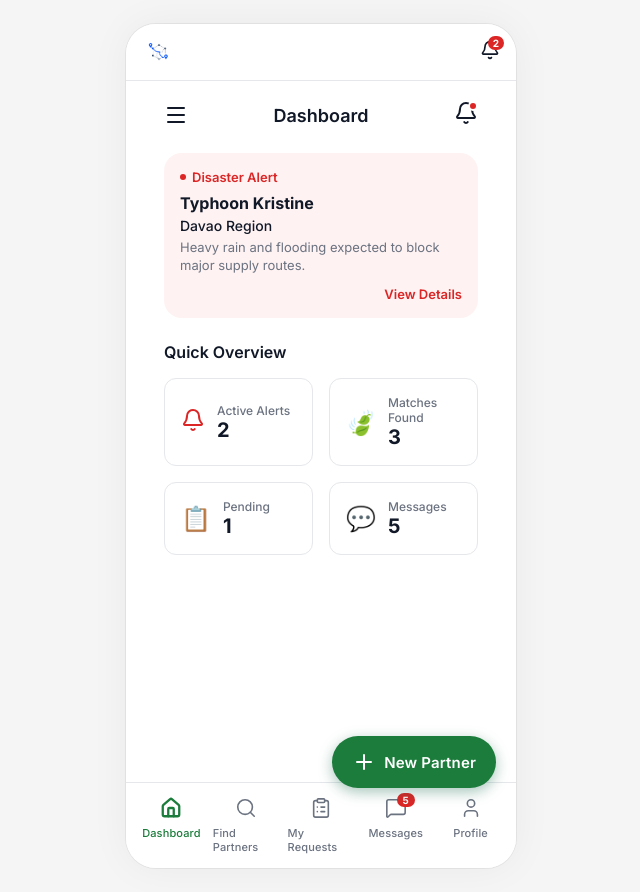
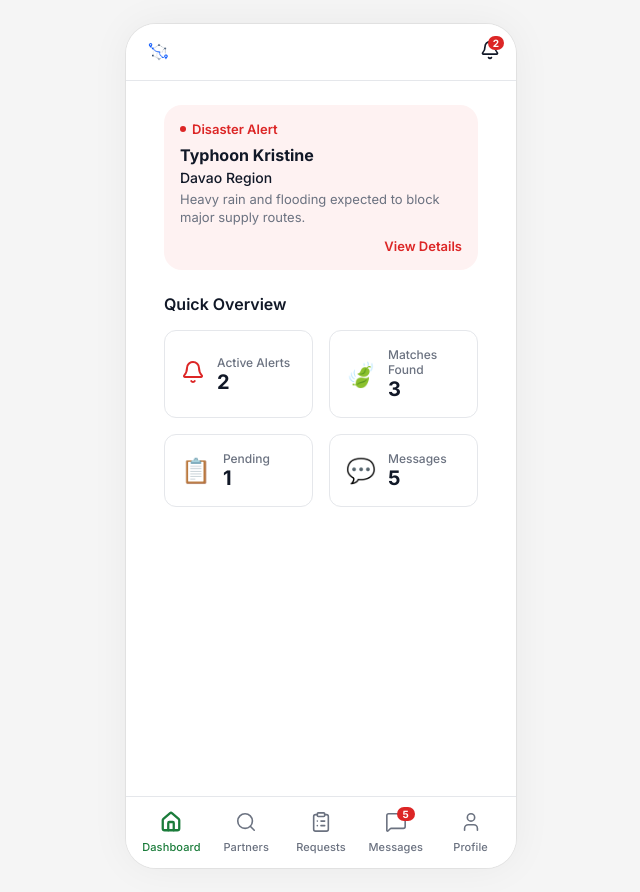
Before and after one commit to DominceAseberos/B2BackUp, a React (Vite) app: page /sme in a window 1280 px wide. Shown: the whole page, without its empty margins (319-959 px from the left). Built offline with nearby package versions, Linux system fonts and the light colour scheme.

Commit message:
fix: remove duplicate header, shorten tab labels, remove overlapping floating action button

```diff
--- a/src/App.tsx
+++ b/src/App.tsx
@@ -1,6 +1,5 @@
 import { useState } from "react";
 import { Routes, Route, Navigate, useNavigate, useLocation } from "react-router-dom";
-import { Plus } from "lucide-react";
 import { DEMO_BUSINESS } from "./domain/mockData";
 import type { MatchResult, Partner } from "./domain/types";
 
@@ -14,13 +13,11 @@ import { DiscoverPartnersMapScreen } from "./features/DiscoverPartnersMapScreen"
 import { NotificationsScreen } from "./features/NotificationsScreen";
 import { TopBar } from "./ui/TopBar";
 import { BottomNav } from "./ui/BottomNav";
-import { FloatingActionButton } from "./ui/FloatingActionButton";
 
 const BUSINESS = DEMO_BUSINESS;
 
 function SmePortal() {
   const navigate = useNavigate();
-  const location = useLocation();
 
   const [affectedPartner, setAffectedPartner] = useState<Partner | null>(null);
   const [chosen, setChosen] = useState<MatchResult | null>(null);
@@ -36,10 +33,6 @@ function SmePortal() {
     setAffectedPartner(partner);
     navigate("/sme/match");
   };
-
-
-
-  const isHome = location.pathname === "/sme" || location.pathname === "/sme/";
 
   return (
     <div className="portal-layout">
@@ -147,11 +140,10 @@ function SmePortal() {
         </Routes>
       </div>
 
-      {isHome && <FloatingActionButton onClick={() => navigate("/sme/discover")} label="New Partner" icon={<Plus size={24} />} variant="primary" />}
       <BottomNav tabs={[
         { name: "Dashboard", path: "/sme", iconName: "home" },
-        { name: "Find Partners", path: "/sme/discover", iconName: "search" },
-        { name: "My Requests", path: "/sme/requests", iconName: "requests" },
+        { name: "Partners", path: "/sme/discover", iconName: "search" },
+        { name: "Requests", path: "/sme/requests", iconName: "requests" },
         { name: "Messages", path: "/sme/messages", iconName: "messages", badgeCount: 5 },
         { name: "Profile", path: "/sme/profile", iconName: "user" }
       ]} />
--- a/src/features/HomeScreen.tsx
+++ b/src/features/HomeScreen.tsx
@@ -10,7 +10,7 @@ function isDisrupted(partner: Partner): boolean {
   return partner.disasterStatus === "affected" || partner.routeStatus === "blocked";
 }
 
-import { Menu, Bell } from "lucide-react";
+import { Bell } from "lucide-react";
 
 export function HomeScreen({ business }: HomeScreenProps) {
   const navigate = useNavigate();
@@ -19,16 +19,6 @@ export function HomeScreen({ business }: HomeScreenProps) {
 
   return (
     <div className="shell">
-      {/* Top Header */}
-      <div style={{ display: "flex", alignItems: "center", justifyContent: "space-between", padding: "20px 20px 0" }}>
-        <Menu size={24} style={{ cursor: "pointer" }} />
-        <h2 style={{ margin: 0, fontSize: 18, fontWeight: 600 }}>Dashboard</h2>
-        <div style={{ position: "relative", cursor: "pointer" }}>
-          <Bell size={24} />
-          {disrupted.length > 0 && <div style={{ position: "absolute", top: 0, right: 0, width: 10, height: 10, background: "var(--alert)", borderRadius: "50%", border: "2px solid var(--surface)" }} />}
-        </div>
-      </div>
-
       {/* Disaster Alert Box (Mockup style) */}
       {disrupted.length > 0 && (
         <div style={{
```
Also changed, not shown: 1 other file (tests, documents, lock files or other folders).
